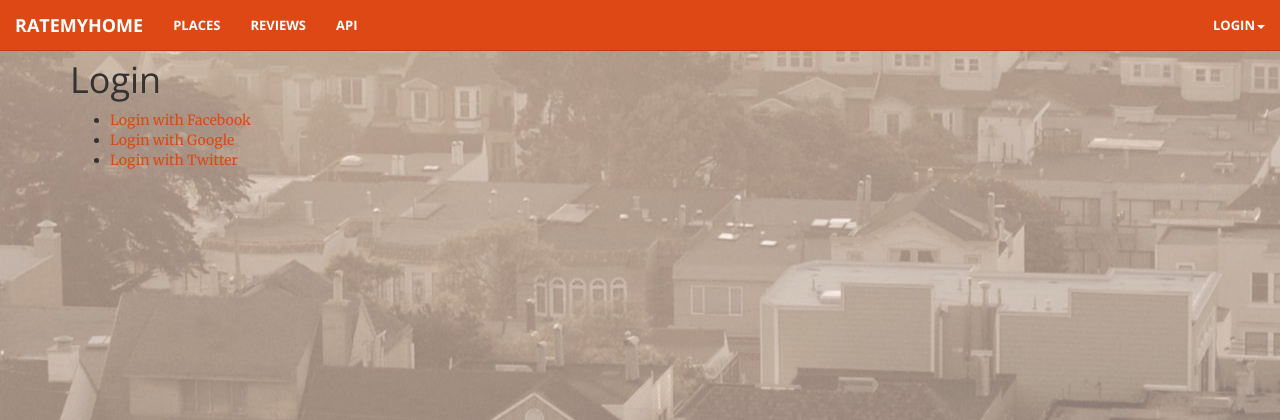
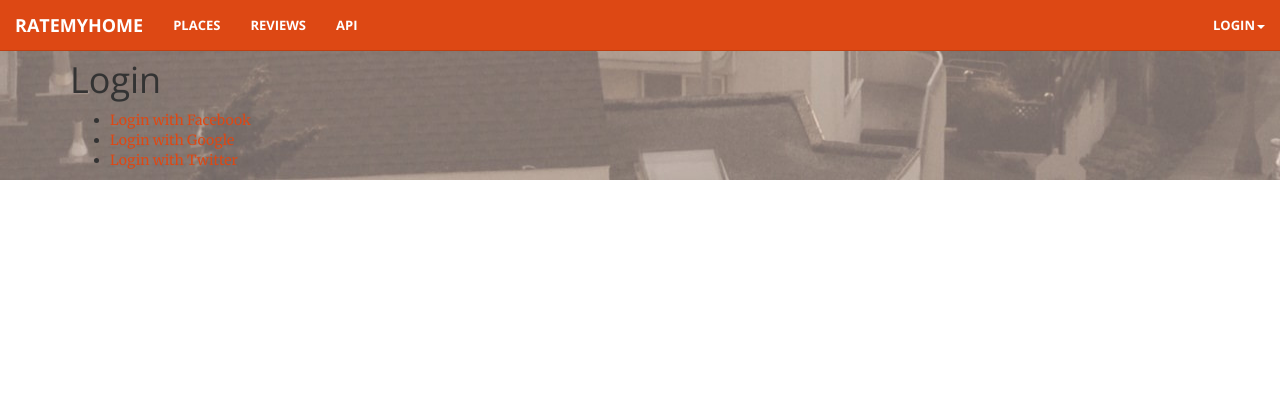
Before and after one commit to schuylerc/bitcamp15, a Django app: page /auth_test/ in a window 1280 px wide. Shown: the top 420 px of the page. Run offline with Django 3.2, Linux system fonts and the light colour scheme; some libraries are stand-ins or nearby versions.

Commit message:
Pin background image on pages to bottom

```diff
--- a/taleggio/static/css/internal-extra.css
+++ b/taleggio/static/css/internal-extra.css
@@ -1,7 +1,7 @@
 body{
   background-image: url('../img/background.jpg');
   background-repeat: no-repeat;
-  background-position: center;
+  background-position: bottom;
   font-family: Merriweather,'Helvetica Neue',Arial,sans-serif;
 }
 
--- a/taleggio/templates/base.html
+++ b/taleggio/templates/base.html
@@ -86,7 +86,7 @@
                      <ul class="dropdown-menu" style="padding: 15px;min-width: 250px;">
                         <li>
                             <a class="btn btn-primary btn-xl btn-block" style="color: #fff" href="{% url 'social:begin' 'facebook' %}?next={{ request.path }}"><i class="fa fa-facebook-square"></i> Login with Facebook</a>
-                            <a class="btn btn-primary btn-xl btn-block" style="color: #fff" href="{% url 'social:begin' 'facebook' %}?next={{ request.path }}"><i class="fa fa-twitter-square"></i> Login with Twitter</a>
+                            <a class="btn btn-primary btn-xl btn-block" style="color: #fff" href="{% url 'social:begin' 'twitter' %}?next={{ request.path }}"><i class="fa fa-twitter-square"></i> Login with Twitter</a>
                         </li>
                      </ul>
                     {% endif %}
```
